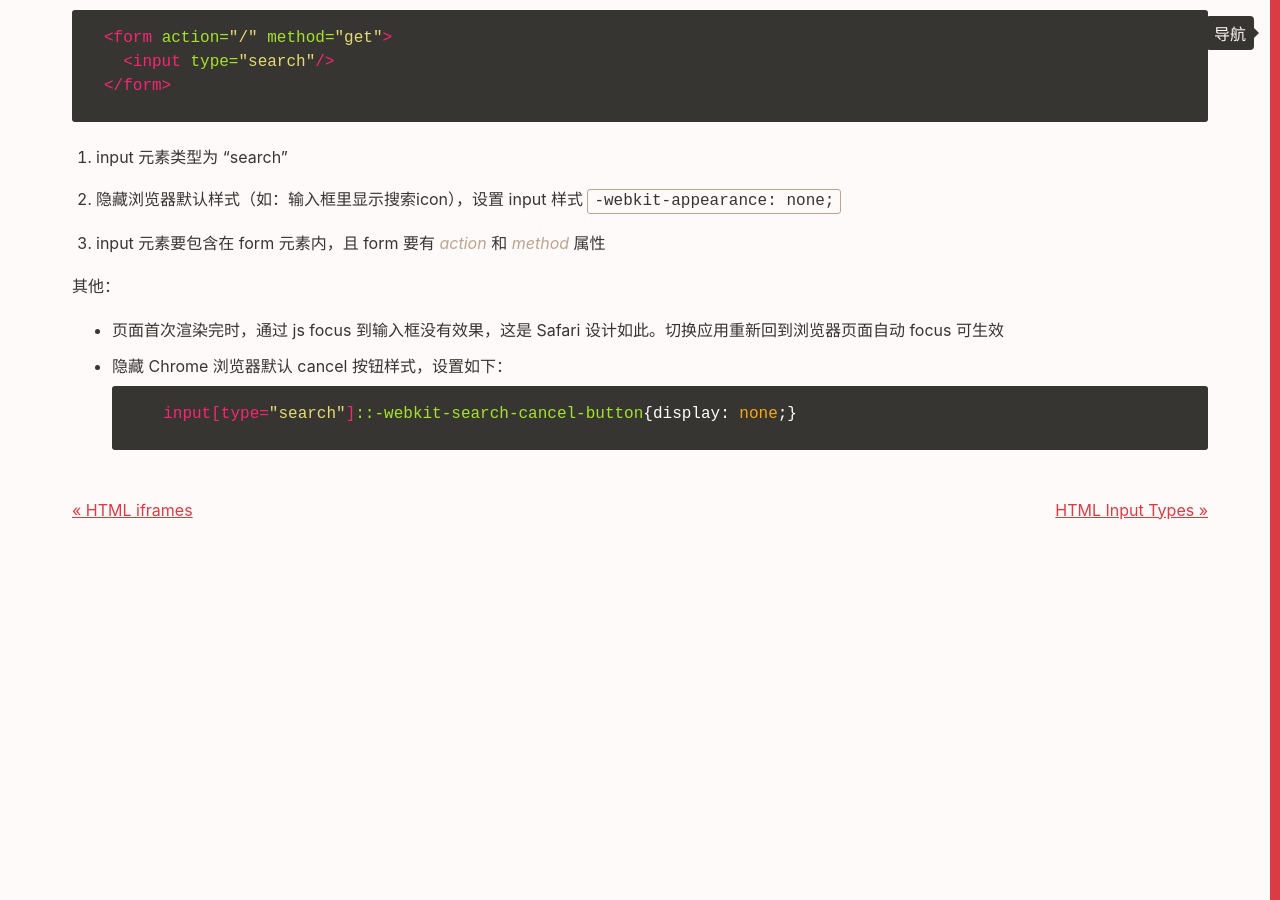
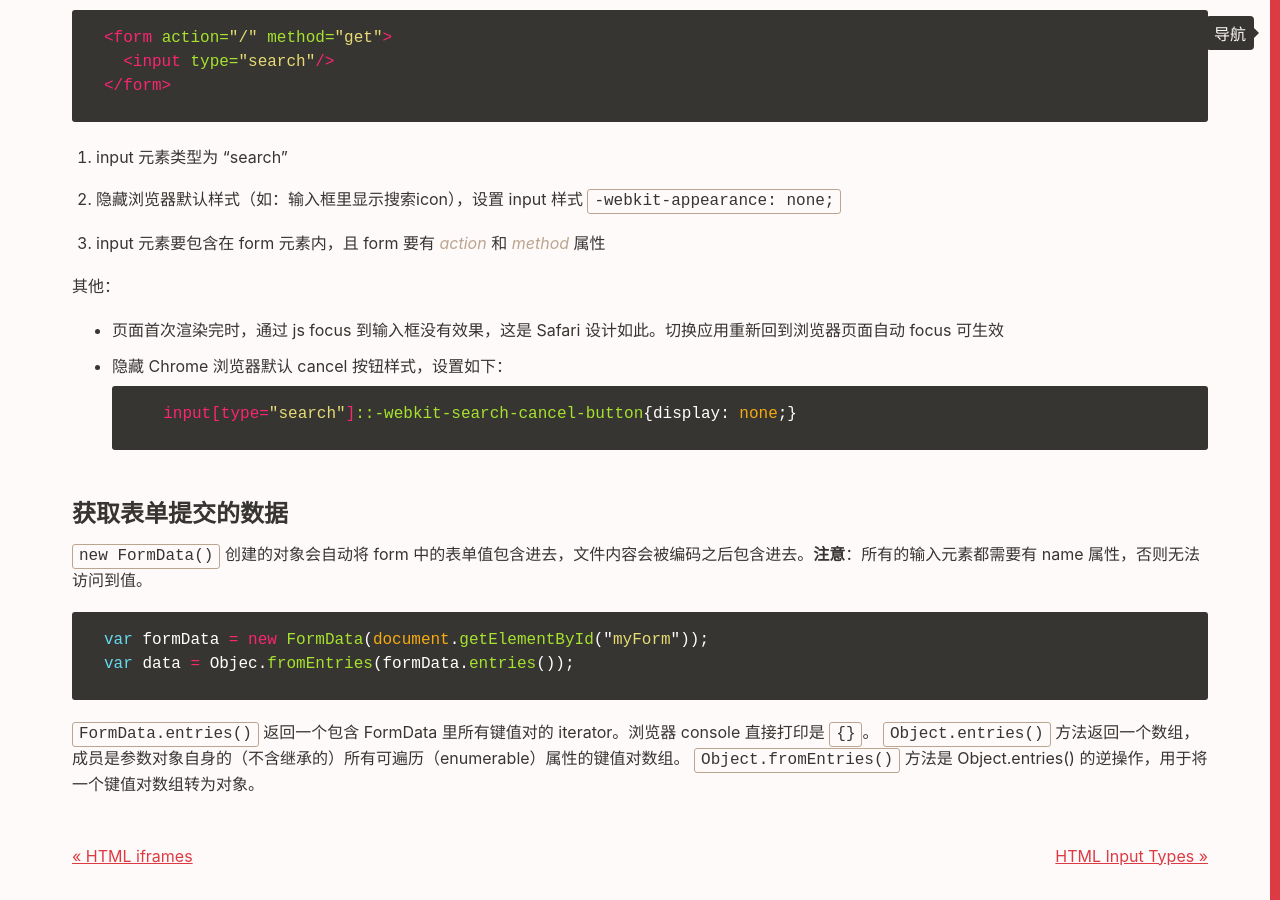
Before and after one commit to Vivi-wu/dive-into-web, a Jekyll site: the page built from _posts/2014-04-20-HTML-Forms-and-Form-Elements.markdown, in a window 1280 px wide and 900 px high, scrolled down 6674 px. Built offline with Jekyll 4.4.1, drawn with Linux system fonts in a browser that asks for light colours.

Commit message:
add 原生js处理表单提交数据

````diff
--- a/_posts/2014-04-20-HTML-Forms-and-Form-Elements.markdown
+++ b/_posts/2014-04-20-HTML-Forms-and-Form-Elements.markdown
@@ -266,3 +266,16 @@ The size of a text area can be specified by the _cols_ and _rows_ attributes, or
     ```css
     input[type="search"]::-webkit-search-cancel-button{display: none;}
     ```
+
+### 获取表单提交的数据
+
+`new FormData()` 创建的对象会自动将 form 中的表单值包含进去，文件内容会被编码之后包含进去。**注意**：所有的输入元素都需要有 name 属性，否则无法访问到值。
+
+```javascript
+var formData = new FormData(document.getElementById("myForm"));
+var data = Objec.fromEntries(formData.entries());
+```
+
+`FormData.entries()` 返回一个包含 FormData 里所有键值对的 iterator。浏览器 console 直接打印是 `{}`。
+`Object.entries()` 方法返回一个数组，成员是参数对象自身的（不含继承的）所有可遍历（enumerable）属性的键值对数组。
+`Object.fromEntries()` 方法是 Object.entries() 的逆操作，用于将一个键值对数组转为对象。
````
